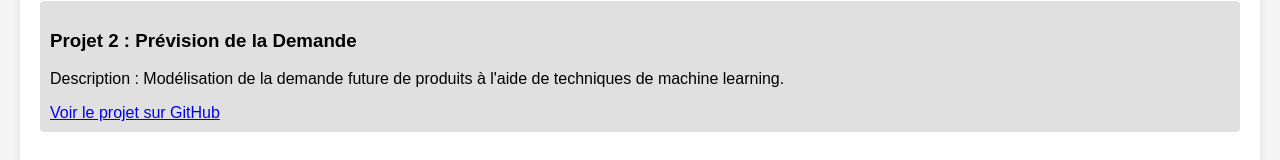
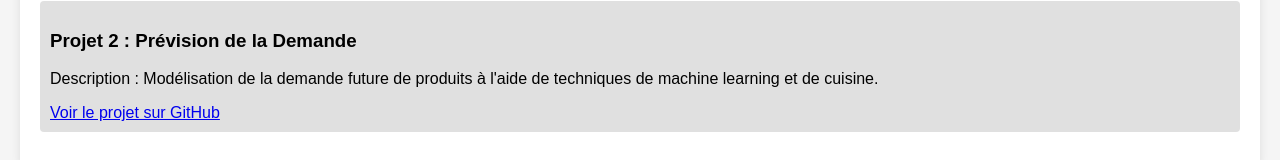
Before and after one commit to rchimbert/portefolio_chimbert.io, a plain HTML site: page index.html in a window 1280 px wide. Shown: the part 540-700 px from the top of the page. Drawn offline with Linux system fonts and the light colour scheme.

Commit message:
Update index.html

```diff
--- a/index.html
+++ b/index.html
@@ -57,7 +57,7 @@
             </li>
             <li>
                 <h3>Projet 2 : Prévision de la Demande</h3>
-                <p>Description : Modélisation de la demande future de produits à l'aide de techniques de machine learning.</p>
+                <p>Description : Modélisation de la demande future de produits à l'aide de techniques de machine learning et de cuisine.</p>
                 <a href="https://www.linkedin.com/in/romain-chimbert-988448201/">Voir le projet sur GitHub</a>
             </li>
             <!-- Ajoutez plus de projets ici -->
```
